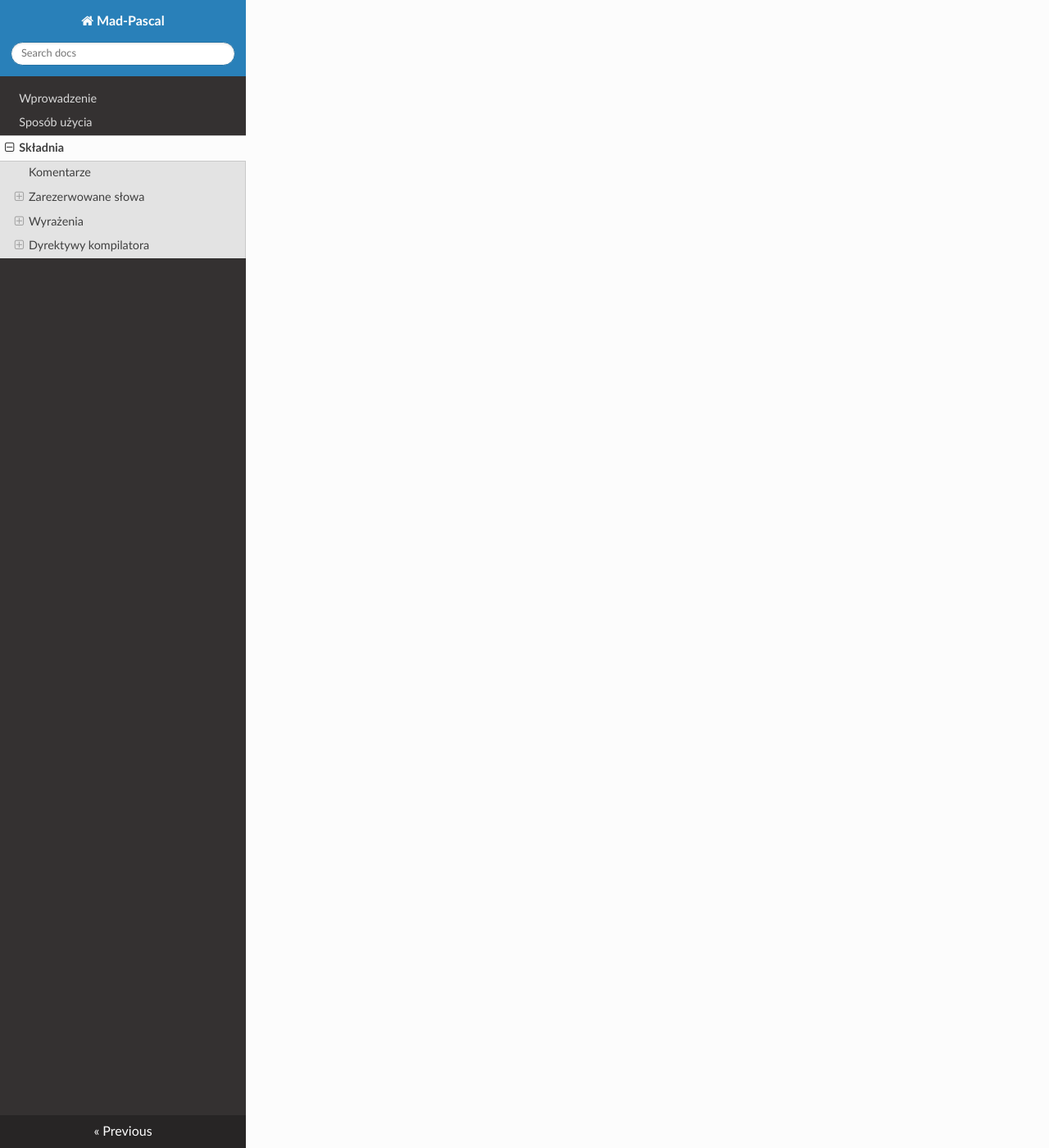
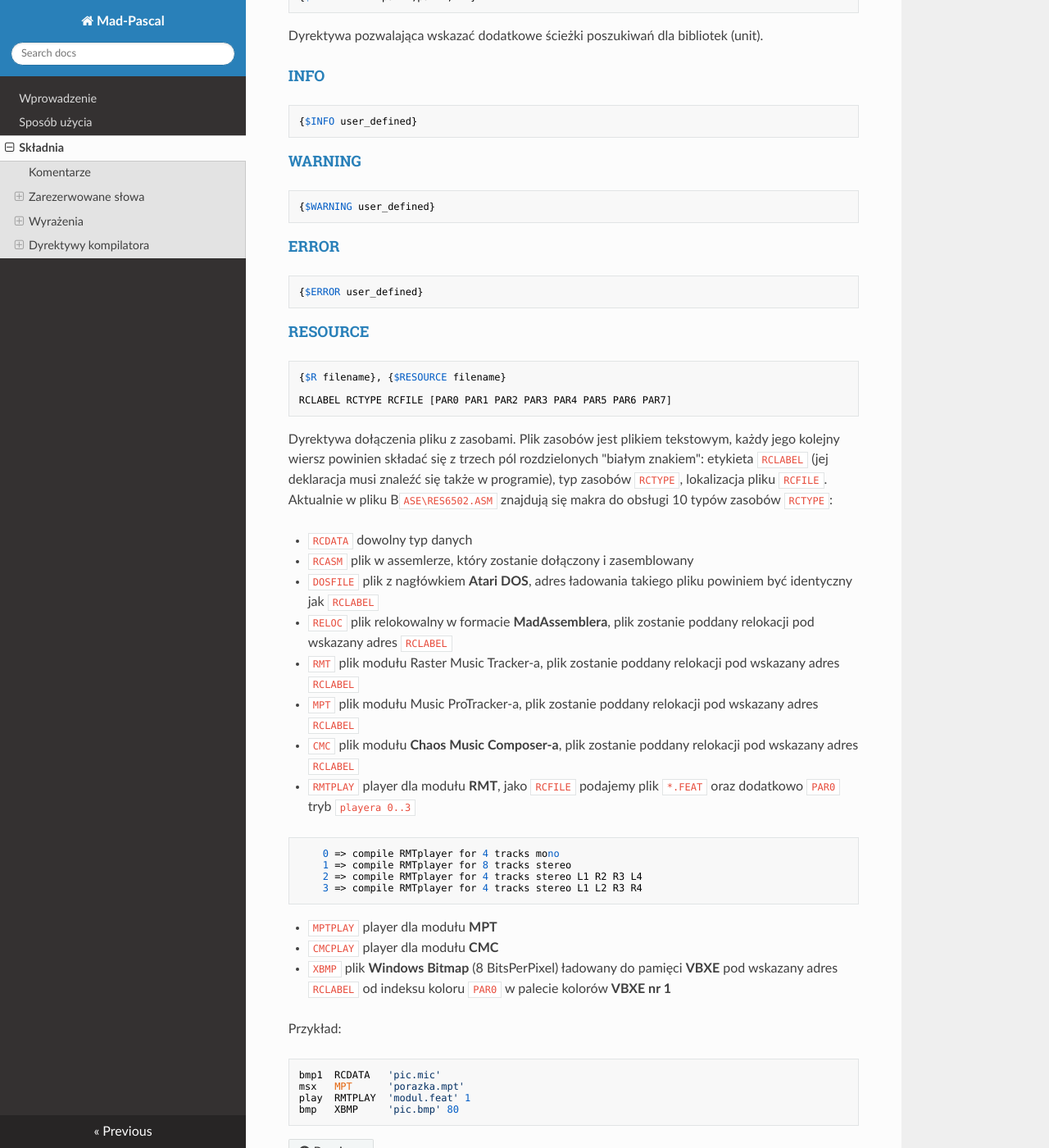
Before and after one commit to zbyti/mad-pascal-mkdocs, an MkDocs documentation site: the page built from docs/03-skladnia.md, in a window 1280 px wide and 1400 px high, scrolled down 3541 px. Shown: the whole window at 82% size. Built offline with MkDocs 1.6.1, drawn with Linux system fonts in a browser that asks for light colours; nearby versions of some CDN libraries; some of the changed text lies outside the part shown.

Commit message:
koniec zasobow hehe

````diff
--- a/docs/03-skladnia.md
+++ b/docs/03-skladnia.md
@@ -167,3 +167,74 @@ end;
 ```
 
 W blokach `PROCEDURE`, `FUNCTION` dyrektywa `IOCHECK` jest zasięgu lokalnego, po zakończeniu kompilacji takiego bloku przywracana jest wartość `IOCHECK` która została określona poza takim blokiem.
+
+#### [INCLUDE](https://www.freepascal.org/docs-html/prog/progsu41.html)
+
+* `{$INCLUDE %DATE%}` dyrektywa dołączenia tekstu z aktualnym czasem kompilacji.
+
+* `{$I filename}`, `{$INCLUDE filename}` dyrektywa dołączenia tekstu zawartego w pliku.
+
+#### [LIBRARY PATH](https://www.freepascal.org/docs-html/prog/progsu99.html)
+
+```
+{$LIBRARYPATH path1;path2;...}
+```
+
+Dyrektywa pozwalająca wskazać dodatkowe ścieżki poszukiwań dla bibliotek (unit).
+
+#### [INFO](https://www.freepascal.org/docs-html/prog/progsu35.html#x42-410001.2.35)
+
+```
+{$INFO user_defined}
+```
+
+#### [WARNING](https://www.freepascal.org/docs-html/prog/progsu81.html#x88-870001.2.81)
+
+```
+{$WARNING user_defined}
+```
+
+#### [ERROR](https://www.freepascal.org/docs-html/prog/progsu17.html#x24-230001.2.17)
+
+```
+{$ERROR user_defined}
+```
+
+#### [RESOURCE](https://www.freepascal.org/docs-html/prog/progsu67.html#x74-730001.2.67)
+
+```
+{$R filename}, {$RESOURCE filename}
+
+RCLABEL RCTYPE RCFILE [PAR0 PAR1 PAR2 PAR3 PAR4 PAR5 PAR6 PAR7]
+```
+
+Dyrektywa dołączenia pliku z zasobami. Plik zasobów jest plikiem tekstowym, każdy jego kolejny wiersz powinien składać się z trzech pól rozdzielonych "białym znakiem": etykieta `RCLABEL` (jej deklaracja musi znaleźć się także w programie), typ zasobów `RCTYPE`, lokalizacja pliku `RCFILE`. Aktualnie w pliku B`ASE\RES6502.ASM` znajdują się makra do obsługi 10 typów zasobów `RCTYPE`:
+
+* `RCDATA` dowolny typ danych
+* `RCASM` plik w assemlerze, który zostanie dołączony i zasemblowany
+* `DOSFILE` plik z nagłówkiem **Atari DOS**, adres ładowania takiego pliku powiniem być identyczny jak `RCLABEL`
+* `RELOC` plik relokowalny w formacie **MadAssemblera**, plik zostanie poddany relokacji pod wskazany adres `RCLABEL`
+* `RMT` plik modułu Raster Music Tracker-a, plik zostanie poddany relokacji pod wskazany adres `RCLABEL`
+* `MPT` plik modułu Music ProTracker-a, plik zostanie poddany relokacji pod wskazany adres `RCLABEL`
+* `CMC` plik modułu **Chaos Music Composer-a**, plik zostanie poddany relokacji pod wskazany adres `RCLABEL`
+* `RMTPLAY` player dla modułu **RMT**, jako `RCFILE` podajemy plik `*.FEAT` oraz dodatkowo `PAR0` tryb `playera 0..3`
+
+```
+    0 => compile RMTplayer for 4 tracks mono
+    1 => compile RMTplayer for 8 tracks stereo
+    2 => compile RMTplayer for 4 tracks stereo L1 R2 R3 L4
+    3 => compile RMTplayer for 4 tracks stereo L1 L2 R3 R4
+```
+
+* `MPTPLAY` player dla modułu **MPT**
+* `CMCPLAY` player dla modułu **CMC**
+* `XBMP`  plik **Windows Bitmap** (8 BitsPerPixel) ładowany do pamięci **VBXE** pod wskazany adres `RCLABEL` od indeksu koloru `PAR0` w palecie kolorów **VBXE nr 1**
+
+Przykład:
+
+```
+bmp1  RCDATA   'pic.mic'
+msx   MPT      'porazka.mpt'
+play  RMTPLAY  'modul.feat' 1
+bmp   XBMP     'pic.bmp' 80
+```
````
